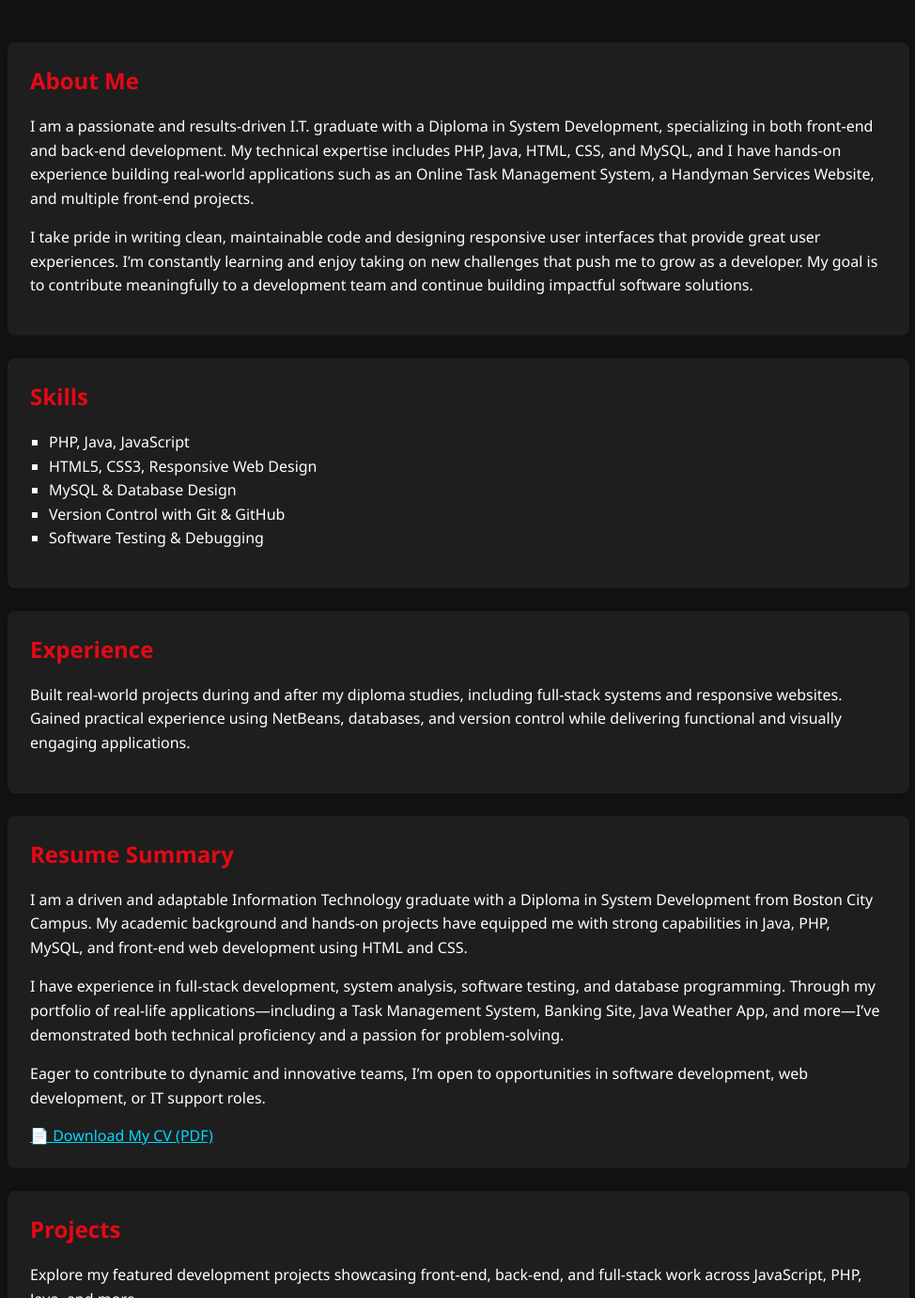
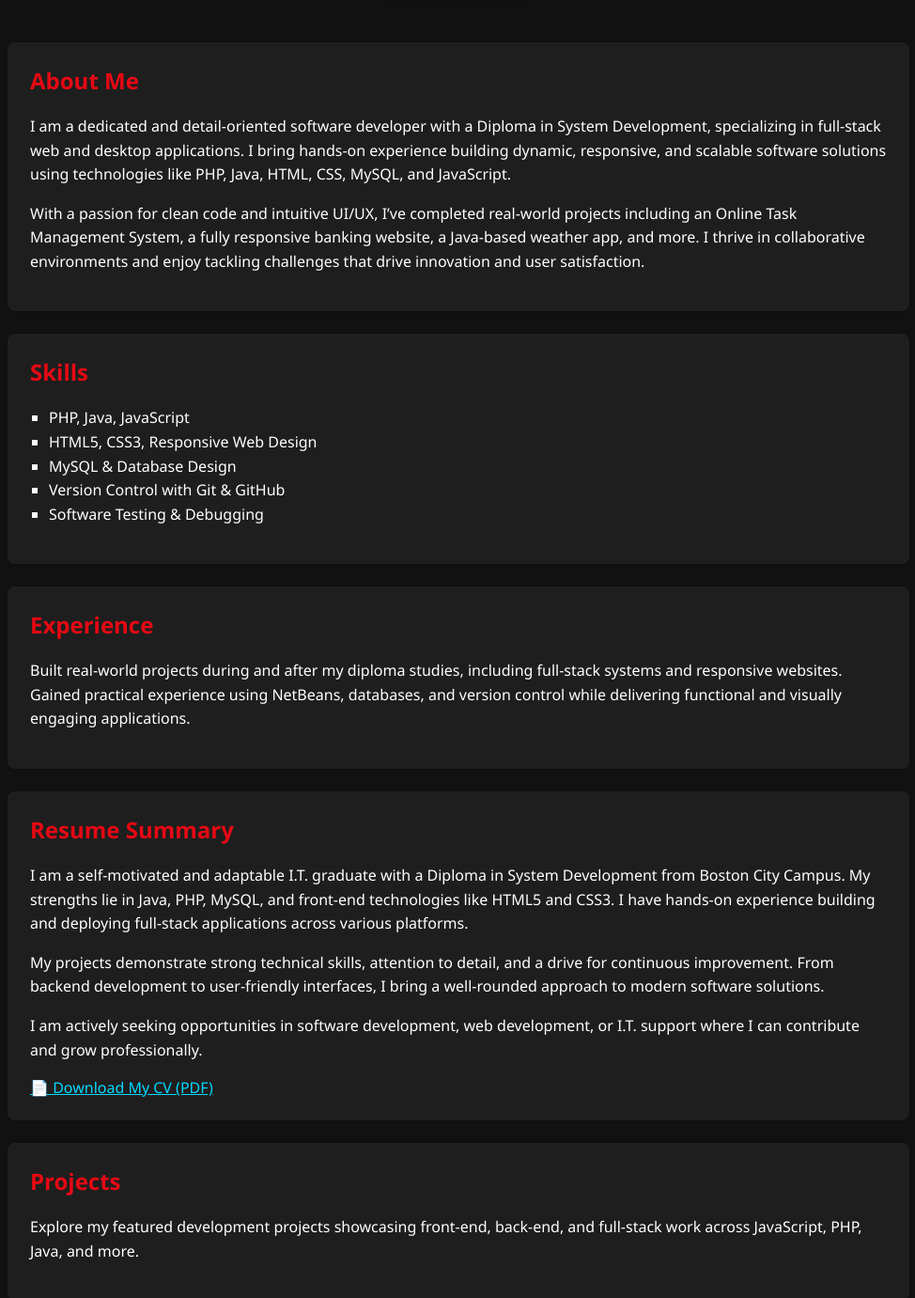
Before and after one commit to bhekitshabalala/portfolio-website, a website: page index.html in a window 1280 px wide. Shown: the part 261-1642 px from the top of the page at 94% size, without its empty margins (152-1126 px from the left). Drawn offline with Linux system fonts and the light colour scheme.

Commit message:
Updated About Me, Resume Summary, and CV

```diff
--- a/index.html
+++ b/index.html
@@ -83,10 +83,10 @@
     <section class="about">
       <h2>About Me</h2>
       <p>
-        I am a passionate and results-driven I.T. graduate with a Diploma in System Development, specializing in both front-end and back-end development. My technical expertise includes PHP, Java, HTML, CSS, and MySQL, and I have hands-on experience building real-world applications such as an Online Task Management System, a Handyman Services Website, and multiple front-end projects.
+        I am a dedicated and detail-oriented software developer with a Diploma in System Development, specializing in full-stack web and desktop applications. I bring hands-on experience building dynamic, responsive, and scalable software solutions using technologies like PHP, Java, HTML, CSS, MySQL, and JavaScript.
       </p>
       <p>
-        I take pride in writing clean, maintainable code and designing responsive user interfaces that provide great user experiences. I’m constantly learning and enjoy taking on new challenges that push me to grow as a developer. My goal is to contribute meaningfully to a development team and continue building impactful software solutions.
+        With a passion for clean code and intuitive UI/UX, I’ve completed real-world projects including an Online Task Management System, a fully responsive banking website, a Java-based weather app, and more. I thrive in collaborative environments and enjoy tackling challenges that drive innovation and user satisfaction.
       </p>
     </section>
 
@@ -109,13 +109,13 @@
     <section class="resume-summary">
       <h2>Resume Summary</h2>
       <p>
-        I am a driven and adaptable Information Technology graduate with a Diploma in System Development from Boston City Campus. My academic background and hands-on projects have equipped me with strong capabilities in Java, PHP, MySQL, and front-end web development using HTML and CSS.
+        I am a self-motivated and adaptable I.T. graduate with a Diploma in System Development from Boston City Campus. My strengths lie in Java, PHP, MySQL, and front-end technologies like HTML5 and CSS3. I have hands-on experience building and deploying full-stack applications across various platforms.
       </p>
       <p>
-        I have experience in full-stack development, system analysis, software testing, and database programming. Through my portfolio of real-life applications—including a Task Management System, Banking Site, Java Weather App, and more—I’ve demonstrated both technical proficiency and a passion for problem-solving.
+        My projects demonstrate strong technical skills, attention to detail, and a drive for continuous improvement. From backend development to user-friendly interfaces, I bring a well-rounded approach to modern software solutions.
       </p>
       <p>
-        Eager to contribute to dynamic and innovative teams, I’m open to opportunities in software development, web development, or IT support roles.
+        I am actively seeking opportunities in software development, web development, or I.T. support where I can contribute and grow professionally.
       </p>
       <a href="cv-bheki.pdf" target="_blank" style="color:#00d9ff;">📄 Download My CV (PDF)</a>
     </section>
```
Also changed, not shown: 2 other files.
